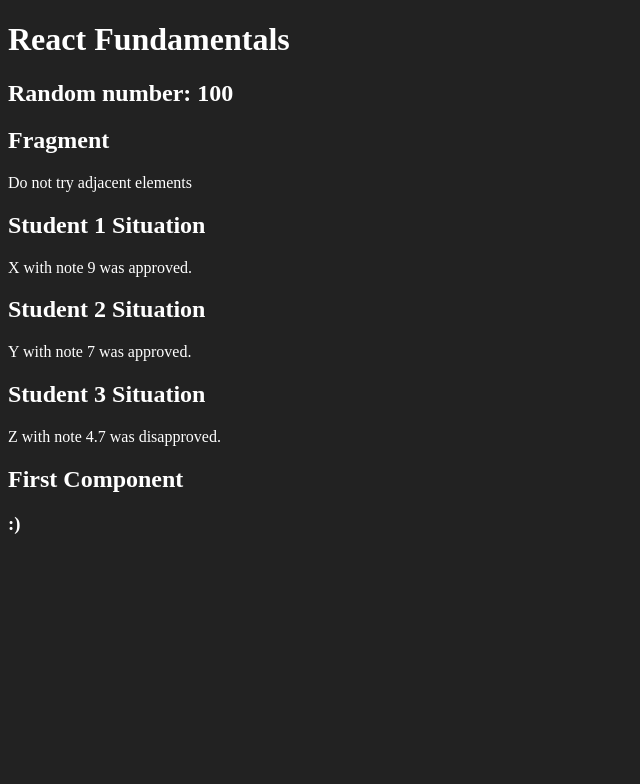
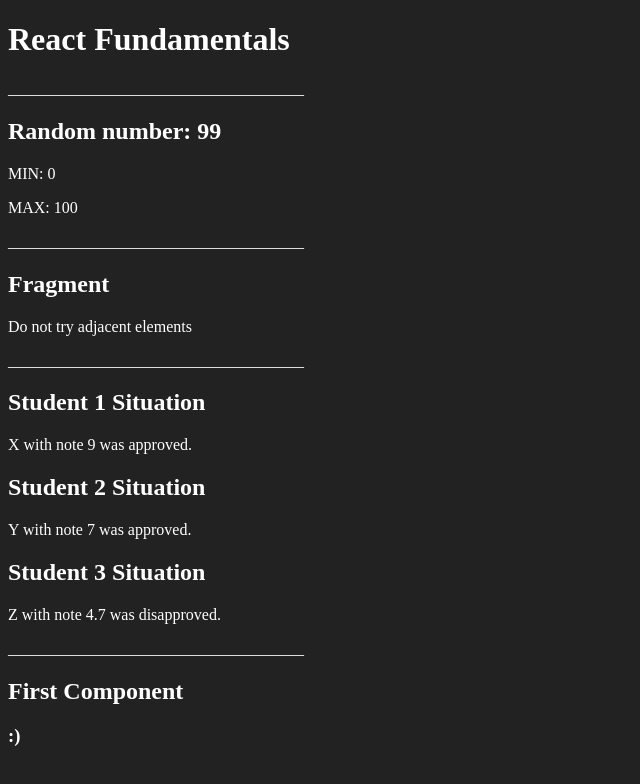
Before and after one commit to camilaffonseca/react-fundamentals, a React (Create React App) app: page / in a window 1280 px wide. Shown: the top 784 px of the page, without its empty margins (0-640 px from the left). Built offline with nearby package versions, Linux system fonts and the light colour scheme.

Commit message:
Refactored for better code readability and more objectivity in the final view

```diff
--- a/src/App.jsx
+++ b/src/App.jsx
@@ -8,11 +8,17 @@
 export default () => (
   <>
     <h1>React Fundamentals</h1>
+    <Separator />
     <Random min={0} max={100}/>
+    <Separator />
     <Fragment />
+    <Separator />
     <WithParams title='Student 1 Situation' student='X' note={9.0} />
     <WithParams title='Student 2 Situation' student='Y' note={7}/>
     <WithParams title='Student 3 Situation' student='Z' note={4.7} />
+    <Separator />
     <First />
   </>
 )
+
+const Separator = () => <p>{'_____________________________________'}</p>
--- a/src/components/basics/Random.jsx
+++ b/src/components/basics/Random.jsx
@@ -1,9 +1,15 @@
 import React from 'react'
 
 const Random = ({ min, max }) => {
-  const randomInt = Math.floor(Math.random() * (max - min + 1)) + min
+  const randomInt = parseInt(Math.random() * (max - min)) + min
 
-  return <h2>Random number: {randomInt}</h2>
+  return (
+    <>
+      <h2>Random number: {randomInt}</h2>
+      <p>MIN: {min}</p>
+      <p>MAX: {max}</p>
+    </>
+  )
 }
 
 Random.defaultProps = {
```
